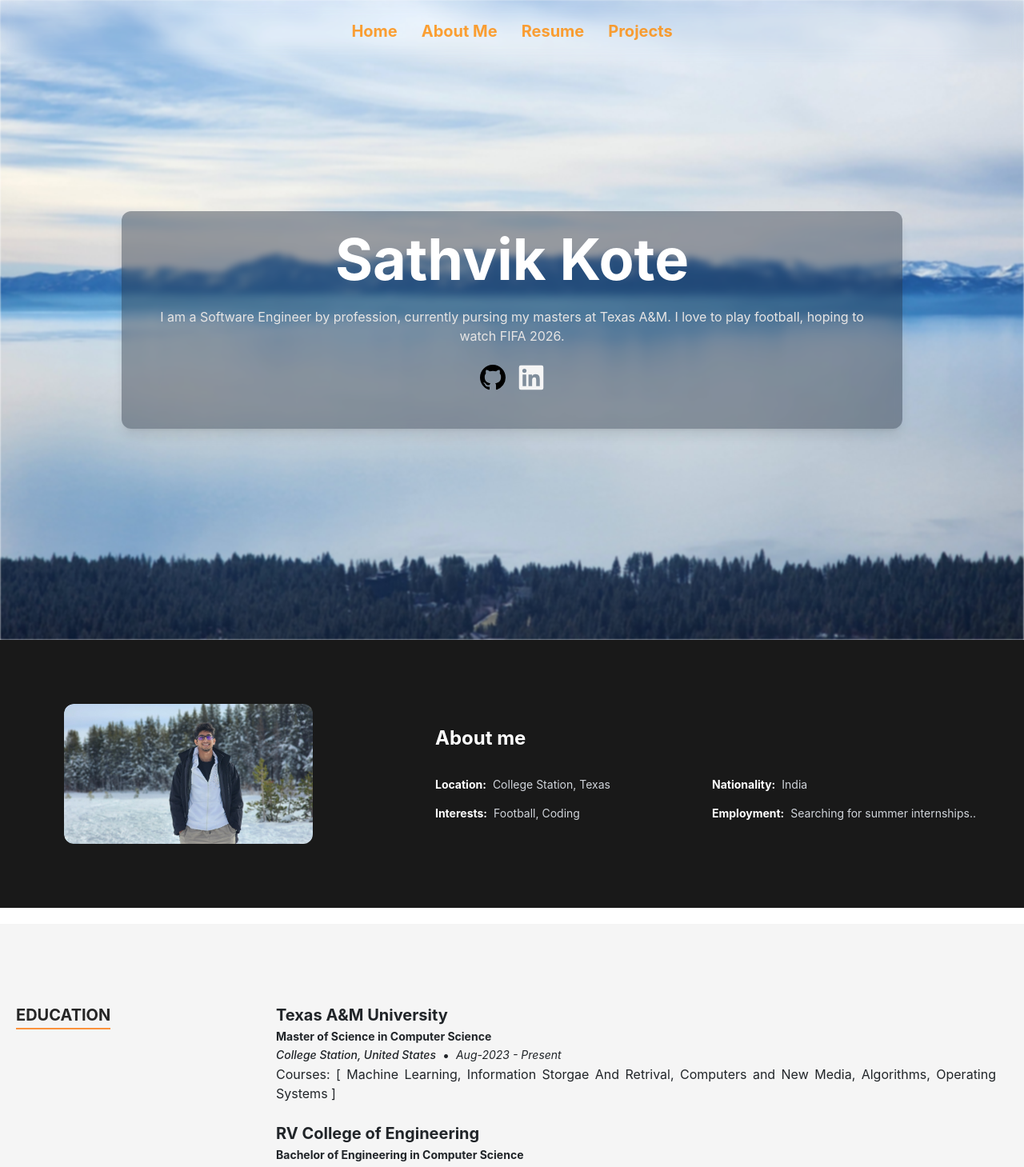
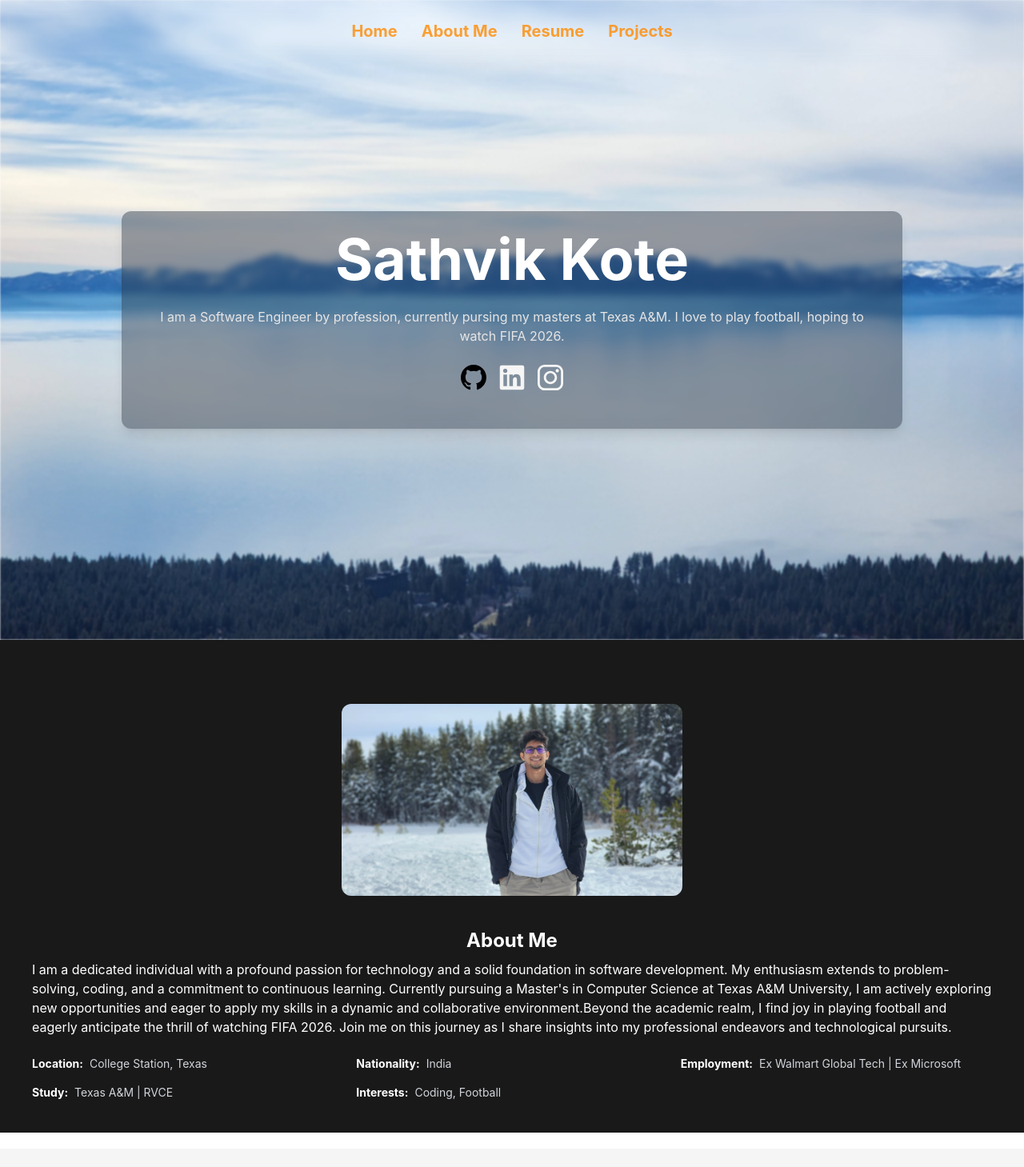
Before and after one commit to Sathvik10/i_am_Kote, a React (Create React App) app: page / in a window 1280 px wide. Shown: the top 1459 px of the page at 80% size. Built offline with nearby package versions, Linux system fonts and the light colour scheme.

Commit message:
Updated About me information

```diff
--- a/package.json
+++ b/package.json
@@ -4,6 +4,8 @@
     "homepage": "https://gitname.github.io/i_am_Kote",
     "private": true,
     "dependencies": {
+        "@fortawesome/fontawesome-svg-core": "^6.5.1",
+        "@fortawesome/free-brands-svg-icons": "^6.5.1",
         "@testing-library/jest-dom": "^5.17.0",
         "@testing-library/react": "^13.4.0",
         "@testing-library/user-event": "^13.5.0",
--- a/src/components/About.js
+++ b/src/components/About.js
@@ -9,20 +9,23 @@ import aboutMe from '../data/data';
 const About = () => {
   return (
     <section id = 'about'>
-      <div  className="about-container grid grid-cols-1 gap-y-4">
-        <div className="about-image-container col-span-1 flex justify-center md:justify-start">
-          <div className="relative h-100 w-100 overflow-hidden rounded-xl">
+      <div  className=" about-container pt-20 grid grid-cols-1 gap-y-4">
+        <div className="col-span-1 flex justify-center">
+          <div className="relative h-1/3 w-1/3 overflow-hidden rounded-xl">
             <img src={img} alt="It Takes Time" />
           </div>
         </div>
-        <div className="col-span-1 flex flex-col gap-y-6">
-            <div className=" flex flex-col gap-y-6">
+      </div>
+      <div className="about-container p-10 grid grid-cols-1 gap-y-4">
+        <div className="flex justify-center col-span-1 flex flex-col gap-y-6">
+            <div className="flex flex-col gap-y-6">
               <div className="flex flex-col gap-y-2">
-                <h2 className="text-2xl font-bold text-white">About me</h2>
-                <p className="prose prose-sm flex-col text-gray-300 sm:prose-base">
+                <h2 className="text-2xl flex text-justify justify-center font-bold text-white">About Me</h2>
+                <p className="prose prose-sm flex-col text-white sm:prose-base">
+                  {aboutMe.description}
                 </p>
               </div>
-              <ul className="grid grid-cols-1 gap-4 sm:grid-cols-2">
+              <ul className="grid grid-cols-1 gap-4 md:grid-cols-3 sm:grid-cols-2">
                 {aboutMe.aboutItems.map(({label, text, Icon}, idx) => (
                   <li className="col-span-1 flex  items-start gap-x-2" key={idx}>
                     {Icon && <Icon className="h-5 w-5 text-white" />}
--- a/src/components/Home.js
+++ b/src/components/Home.js
@@ -4,6 +4,8 @@ import React from 'react';
 import '../styling/Home.css'; // Import a separate CSS file for styling
 import GitHubIcon from './Icons/GithubIcon';
 import LinkedInIcon from './Icons/LinkedInIcon';
+import InstagramIcon from './Icons/InstagramIcon';
+import { ExternalLinks } from '../data/data';
 
 const Home = () => {
   return (
@@ -22,8 +24,9 @@ const Home = () => {
             </p>
             <div className="flex gap-x-4 text-neutral-100">
               {/* <Socials /> */}
-              {<GitHubIcon link={"https://github.com/Sathvik10"} />}
-              {<LinkedInIcon link={"https://www.linkedin.com/in/sathvikkkote/"} />}
+              {<GitHubIcon link={ExternalLinks.github} />}
+              {<LinkedInIcon link={ExternalLinks.linkedIn} />}
+              {<InstagramIcon link={ExternalLinks.instagram}/>}
             </div>
             <div className="flex w-full justify-center gap-x-4">
               {/* {actions.map(({href, text, primary, Icon}) => (
--- /dev/null
+++ b/src/components/Icons/InstagramIcon.js
@@ -0,0 +1,32 @@
+import React from 'react';
+
+const InstagramIcon = ({link}) => {
+  return (
+    <a href={link} target="_blank" rel="noopener noreferrer">
+      <svg
+        height="32"
+        width="32"
+        aria-hidden="true"
+        viewBox="0 0 128 128"
+        version="1.1"
+        data-view-component="true"
+        fill="#000000"
+      >
+    <path
+      d="M92.6759 0H35.3226C15.8457 0 0 15.8465 0 35.3234V92.6766C0 112.154 15.8457 128 35.3226 128H92.6759C112.154 128 128 112.154 128 92.6766V35.3234C128.001 15.8465 112.154 0 92.6759 0ZM116.644 92.6766C116.644 105.892 105.892 116.643 92.6766 116.643H35.3226C22.1079 116.644 11.3568 105.892 11.3568 92.6766V35.3234C11.3568 22.1086 22.1079 11.3568 35.3226 11.3568H92.6759C105.891 11.3568 116.643 22.1086 116.643 35.3234V92.6766H116.644Z"
+      fill="currentColor"
+    />
+    <path
+      d="M64 31.0191C45.8133 31.0191 31.0176 45.8147 31.0176 64.0015C31.0176 82.1875 45.8133 96.9823 64 96.9823C82.1867 96.9823 96.9824 82.1875 96.9824 64.0015C96.9824 45.8147 82.1867 31.0191 64 31.0191ZM64 85.6248C52.0761 85.6248 42.3744 75.9246 42.3744 64.0007C42.3744 52.0761 52.0754 42.3751 64 42.3751C75.9246 42.3751 85.6256 52.0761 85.6256 64.0007C85.6256 75.9246 75.9239 85.6248 64 85.6248Z"
+      fill="currentColor"
+    />
+    <path
+      d="M98.3656 21.3893C96.1775 21.3893 94.0281 22.2752 92.4828 23.8273C90.9299 25.3718 90.0373 27.522 90.0373 29.7176C90.0373 31.9065 90.9307 34.0559 92.4828 35.608C94.0273 37.1526 96.1775 38.046 98.3656 38.046C100.561 38.046 102.704 37.1526 104.256 35.608C105.808 34.0559 106.694 31.9057 106.694 29.7176C106.694 27.522 105.808 25.3718 104.256 23.8273C102.711 22.2752 100.561 21.3893 98.3656 21.3893Z"
+      fill="currentColor"
+    />
+      </svg>
+    </a>
+  );
+};
+
+export default InstagramIcon;
--- a/src/data/data.js
+++ b/src/data/data.js
@@ -1,5 +1,5 @@
 const aboutMe = {
-    "description" : "I'm a passionate individual with a keen interest in technology and a background in software development. \n Enthusiastic about problem-solving, coding, and continuous learning. Currently exploring new opportunities and seeking to contribute my skills in a dynamic and collaborative environment",
+    "description" : "I am a dedicated individual with a profound passion for technology and a solid foundation in software development. My enthusiasm extends to problem-solving, coding, and a commitment to continuous learning. Currently pursuing a Master's in Computer Science at Texas A&M University, I am actively exploring new opportunities and eager to apply my skills in a dynamic and collaborative environment.Beyond the academic realm, I find joy in playing football and eagerly anticipate the thrill of watching FIFA 2026. Join me on this journey as I share insights into my professional endeavors and technological pursuits.",
     "aboutItems" : [
         {
             "label" : "Location",
@@ -10,14 +10,24 @@ const aboutMe = {
             "text" : "India"
         },
         {
-            "label" : "Interests",
-            "text" : "Football, Coding"
+            "label" : "Employment",
+            "text" : "Ex Walmart Global Tech | Ex Microsoft"
         },
         {
-            "label" : "Employment",
-            "text" : "Searching for summer internships.."
+            "label" : "Study",
+            "text" : "Texas A&M | RVCE"
         },
+        {
+            "label" : "Interests",
+            "text" : "Coding, Football"
+        }
     ]
 }
 
+export const ExternalLinks = {
+    "github" : "https://github.com/Sathvik10",
+    "instagram" : "https://www.instagram.com/sathvik_kote/",
+    "linkedIn" : "https://www.linkedin.com/in/sathvikkkote/"
+}
+
 export default aboutMe;
--- a/src/styling/About.css
+++ b/src/styling/About.css
@@ -5,12 +5,10 @@
   justify-content: center;
   align-items: center;
   background-color: #191919;
-  padding: 60px;
 }
 
 .about-image-container {
   flex: 1; /* Take up 50% of the available space */
-  padding: 20px; /* Add some padding for spacing */
   display: flex;
   justify-content: center; /* Center the content horizontally */
   align-items: center; /* Center the content vertically */
```
Lines whose indentation alone changed are shown as unchanged.
